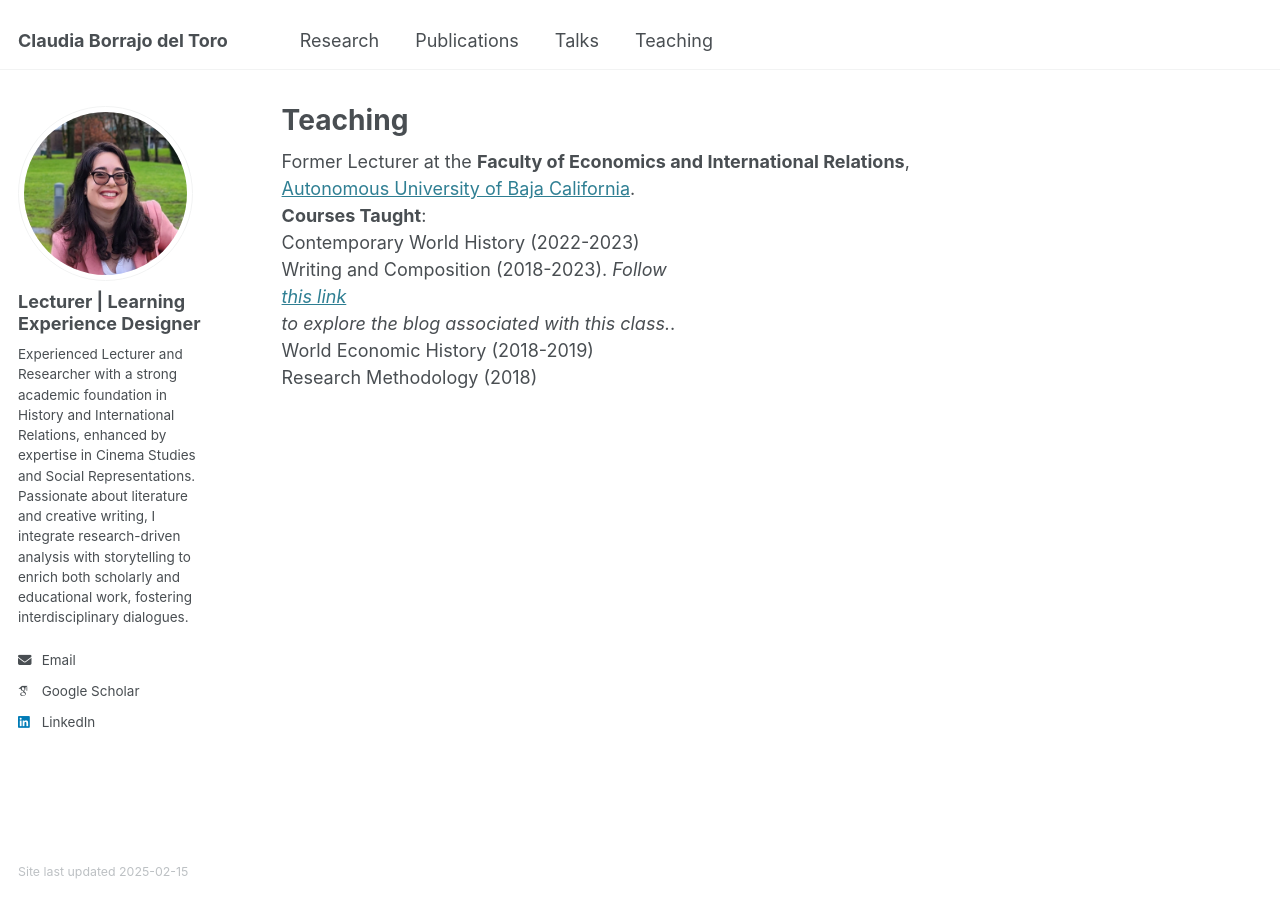
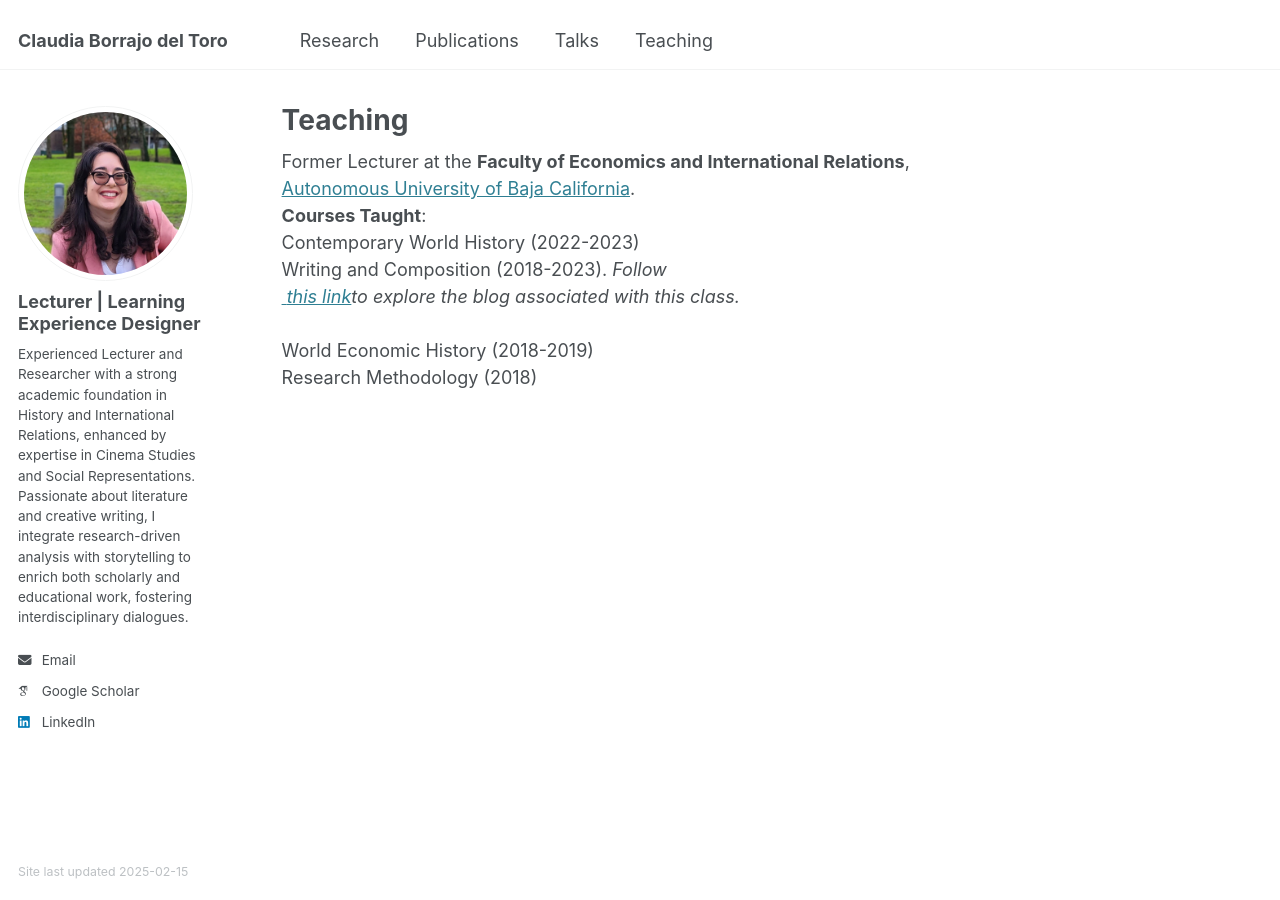
Before and after one commit to claudiabt/claudiabt.github.io, a Jekyll site: the page built from _pages/teaching.html, in a window 1280 px wide. Built offline with Jekyll 4.4.1, drawn with Linux system fonts in a browser that asks for light colours; some web fonts are replaced.

Commit message:
Update teaching.html

```diff
--- a/_pages/teaching.html
+++ b/_pages/teaching.html
@@ -12,7 +12,7 @@ Former Lecturer at the <strong>Faculty of Economics and International Relations<
 <br>
 Contemporary World History (2022-2023)
 <br>
-Writing and Composition (2018-2023). <i>Follow <div class="wordwrap"><a href="https://tijuanacuenta.blogspot.com/">this link</a> </div>to explore the blog associated with this class.</i>.
+Writing and Composition (2018-2023). <i>Follow<div class="wordwrap"><a href="https://tijuanacuenta.blogspot.com/"> this link</a>to explore the blog associated with this class.</div></i>
 <br>
 World Economic History (2018-2019)
 <br>
```
